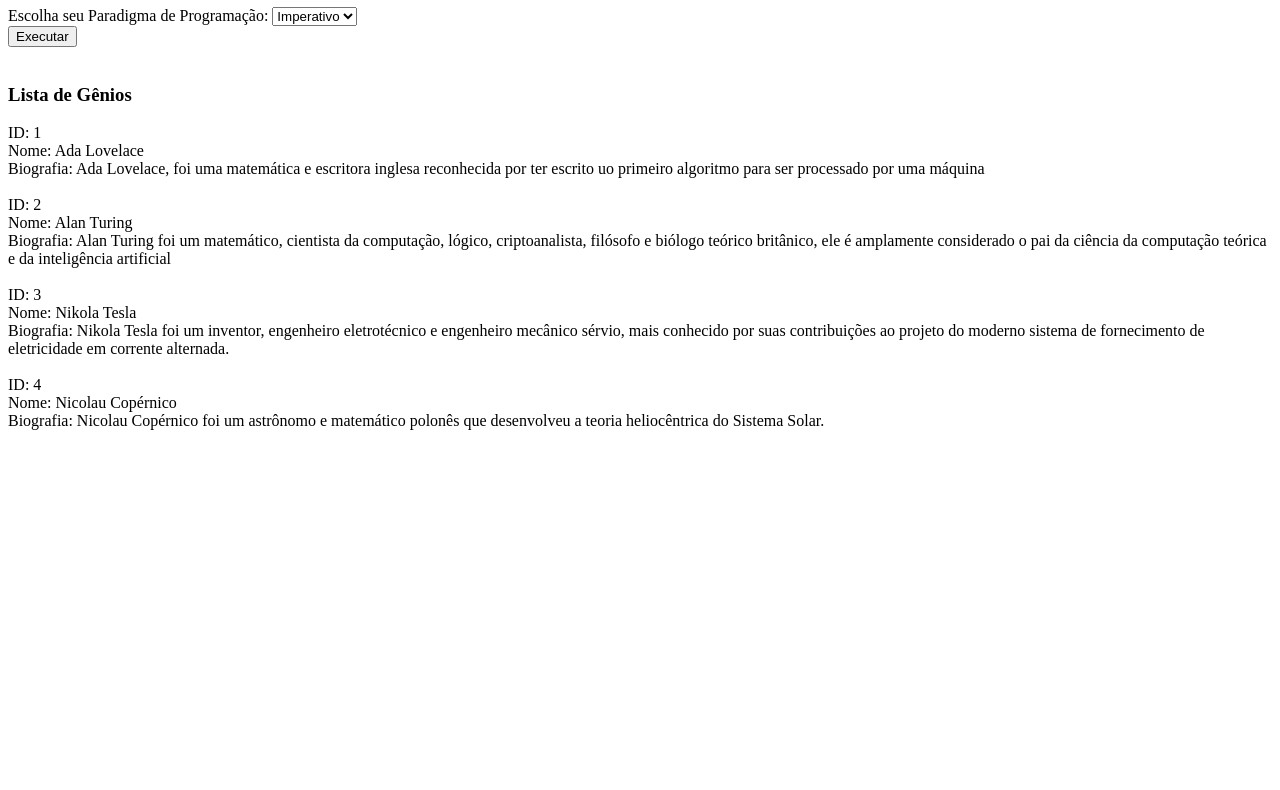
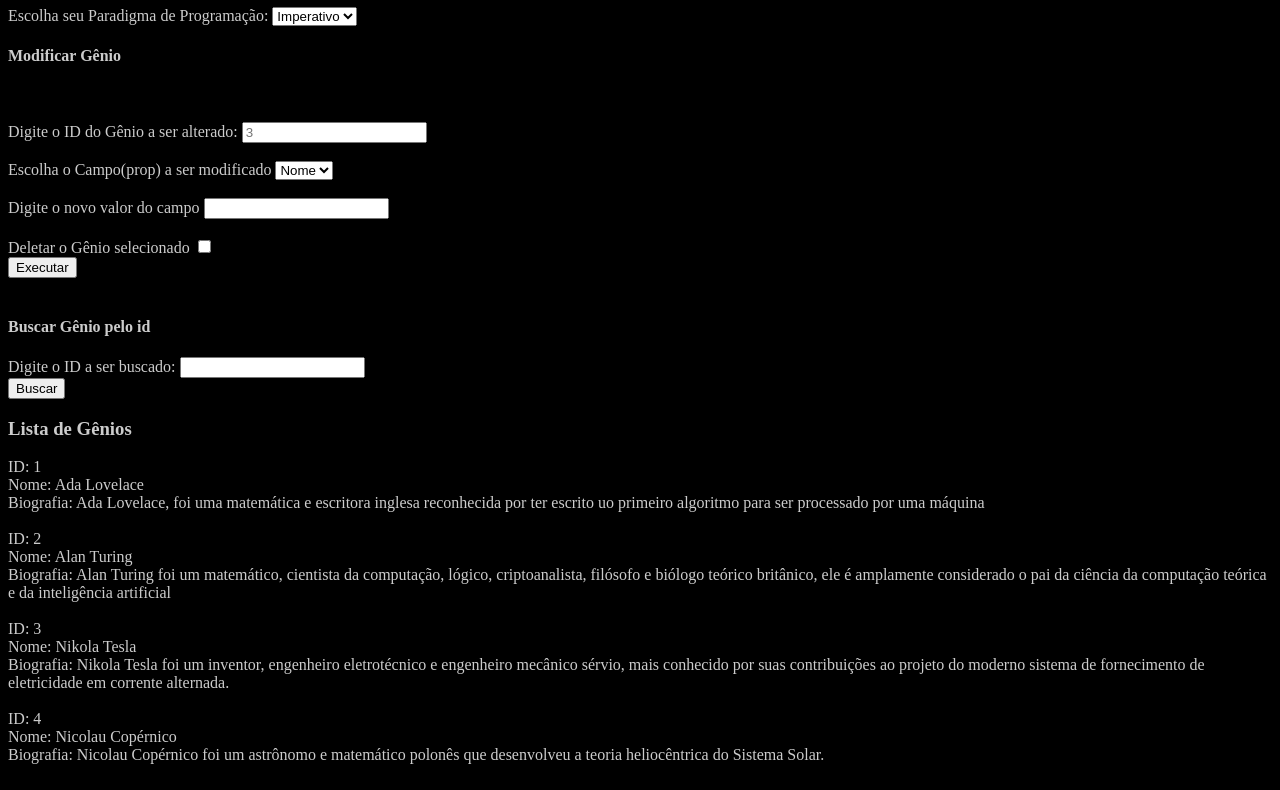
Before and after one commit to gurgelff/orion-bootcamp, a website with bundled scripts: page src/ex2-manipulacao-array/index.html in a window 1280 px wide. Shown: the part 73-863 px from the top of the page. Before the commit the page ends 800 px from the top, so only its background shows below. Built offline with nearby package versions, Linux system fonts and the light colour scheme.

Commit message:
[ex3/ex2/index] feat: Seções de buscar e alterar Gênio | impr: modo escuro

```diff
--- a/src/ex2-manipulacao-array/index.html
+++ b/src/ex2-manipulacao-array/index.html
@@ -6,6 +6,7 @@
     <meta http-equiv="X-UA-Compatible" content="IE=edge">
     <meta name="viewport" content="width=device-width, initial-scale=1.0">
     <script defer type="module" src="manipulacao-array-web.js"></script>
+    <style> html { background: black; color: #CCC; } </style>
     <title>Exercício 2 | Manipulação de Array usando Imperativo e Funcional</title>
 </head>
 
@@ -16,11 +17,39 @@
         <option value="imperativo">Imperativo</option>
         <option value="funcional">Funcional</option>
     </select>
+    <h4>Modificar Gênio</h4>
+    <br /><br />
+    <label>Digite o ID do Gênio a ser alterado: </label>
+    <input id="input-genio-id" type="text" placeholder="3" />
+
+    <br /><br />
+    <label>Escolha o Campo(prop) a ser modificado</label>
+    <select id="prop">
+        <option value="name">Nome</option>
+        <option value="bio">Bio</option>
+        <option value="id">ID</option>
+    </select>
+
+    <br /><br />
+    <label>Digite o novo valor do campo</label>
+    <input id="novo-valor" type="text" />
+
+    <br /><br />
+    <label>Deletar o Gênio selecionado</label>
+    <input id="deletar-genio" type="checkbox" />
+
 
     <form>
         <input id="botao-manipular-array" type="submit" value="Executar" />
     </form>
     <br />
+    <h4>Buscar Gênio pelo id</h4>
+    <label>Digite o ID a ser buscado: </label>
+    <input id="buscar-genio" type="text" />
+    <form>
+        <input id="botao-buscar-genio" type="submit" value="Buscar" />
+    </form>
+    <div id="root-busca"></div>
     <div id="root"></div>
 </body>
 
```
